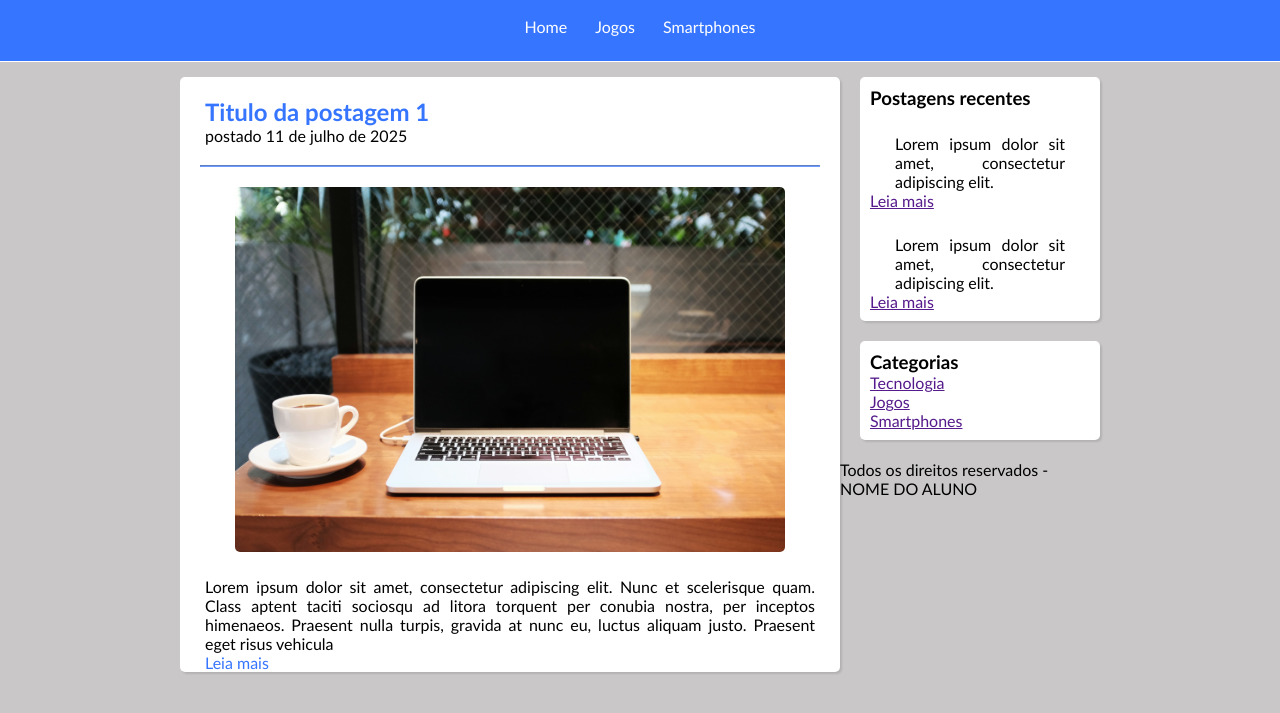
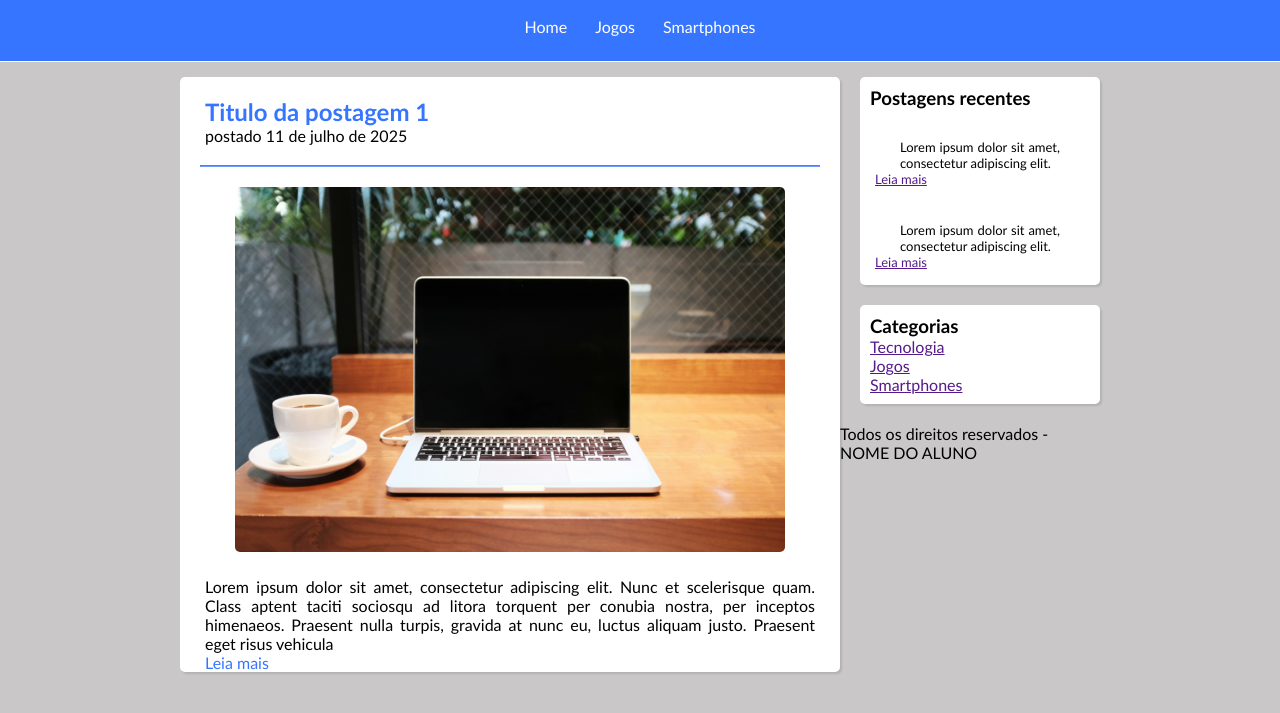
Before and after one commit to luizagostinho/projeto-facul-tecnologica, a plain HTML site: page index.html in a window 1280 px wide. Shown: the part 67-780 px from the top of the page. Drawn offline with Linux system fonts and the light colour scheme.

Commit message:
Add .post-right CSS class for styling
Introduced a new .post-right class with font size and padding properties to support additional layout or component styling.

```diff
--- a/css/style.css
+++ b/css/style.css
@@ -107,3 +107,9 @@ p {
     padding: 10px;
     margin-bottom: 20px;
 }
+
+.post-right {
+    font-size: 13px;
+    padding: 5px;
+
+}
```
